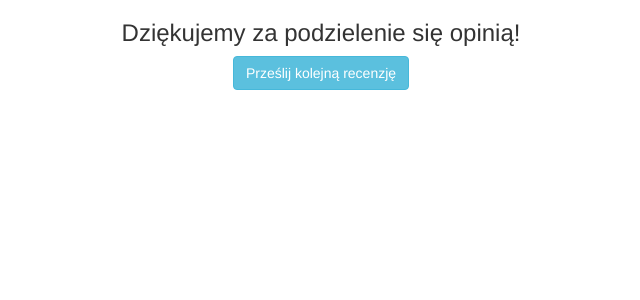
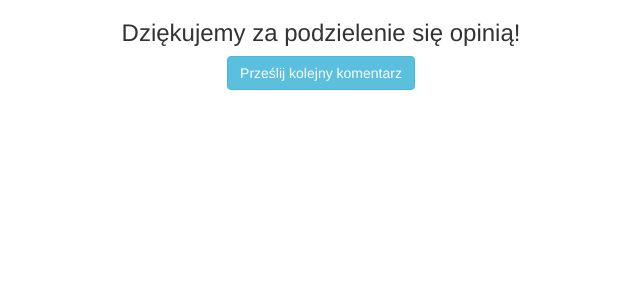
Before and after one commit to alexandergawlik/flask, a Flask app: template templates/thanks.html in a window 1280 px wide. Shown: the top 300 px of the page, without its empty margins (319-959 px from the left). Run offline with Flask 2, Linux system fonts and the light colour scheme; the template is opened without the code that fills it, so the values that code supplies are empty; some libraries are stand-ins or nearby versions.

Commit message:
Update thanks.html

```diff
--- a/templates/thanks.html
+++ b/templates/thanks.html
@@ -10,7 +10,7 @@ System klasyfikacji komentarzy
 
 <div id='button'>
 	  <form action="/">
-	    <input class ="btn btn-info center-block" type=submit value='Prześlij kolejną recenzję'>
+	    <input class ="btn btn-info center-block" type=submit value='Prześlij kolejny komentarz'>
 	  </form>
 </div>
 {% endblock %}
```
